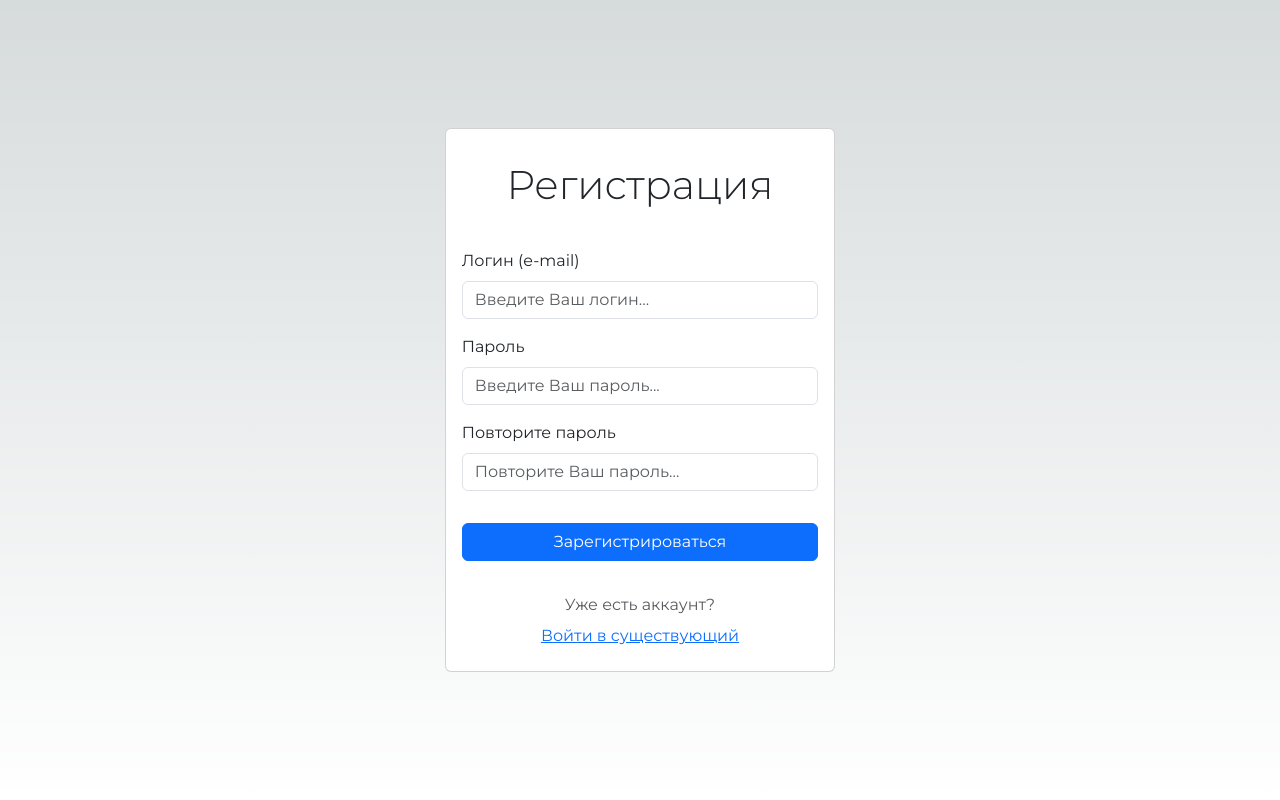
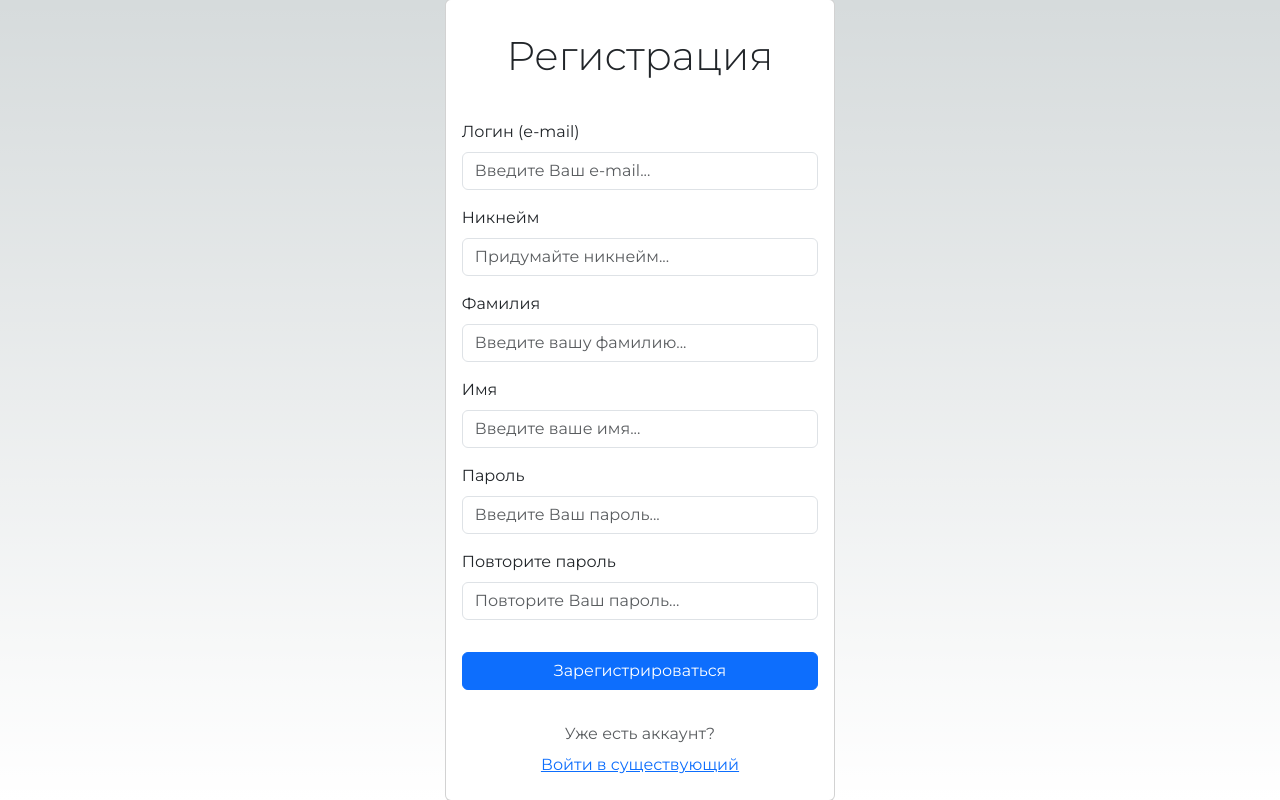
Before and after one commit to TeamHSE/study-platform, a Next.js app in the folder frontend/src/: page /auth/register in a window 1280 px wide. Built offline with nearby package versions, Linux system fonts and the light colour scheme; no server answers.

Commit message:
fix(register): additional user fields in registration

```diff
--- a/frontend/src/components/auth/Register.tsx
+++ b/frontend/src/components/auth/Register.tsx
@@ -10,7 +10,7 @@ import { toast } from "sonner";
 import { Button, Card, Container, Form } from "react-bootstrap";
 import { LOGIN_PAGE } from "@/constants/pages-url.constants";
 import { authService } from "@/services/auth.service";
-import { emailRegex, matchPasswords } from "@/utils";
+import { emailRegex, generalRegex, lettersRegex, matchPasswords } from "@/utils";
 
 export function Register() {
   const { register, handleSubmit, reset, formState: { errors } } = useForm<IRegisterForm>({
@@ -51,7 +51,7 @@ export function Register() {
           <Form onSubmit={ handleSubmit(onSubmit) }>
             <Form.Group className="mb-3" controlId="formLogin">
               <Form.Label>Логин (e-mail)</Form.Label>
-              <Form.Control type="text" placeholder="Введите Ваш логин..."
+              <Form.Control type="text" placeholder="Введите Ваш e-mail..."
                             isInvalid={ !!errors.email }
                             {
                               ...register("email",
@@ -70,6 +70,69 @@ export function Register() {
               </Form.Control.Feedback>
             </Form.Group>
 
+            <Form.Group className="mb-3" controlId="formUsername">
+              <Form.Label>Никнейм</Form.Label>
+              <Form.Control type="text" placeholder="Придумайте никнейм..."
+                            isInvalid={ !!errors.username }
+                            {
+                              ...register("username",
+                                {
+                                  required: "Введите, пожалуйста, никнейм",
+                                  minLength: { value: 3, message: "Введите не менее 3 символов" },
+                                  maxLength: { value: 100, message: "Введите не более 100 символов" },
+                                  pattern: {
+                                    value: generalRegex,
+                                    message: "Разрешены латинские буквы и некоторые другие символы"
+                                  }
+                                })
+                            } />
+              <Form.Control.Feedback type="invalid">
+                { errors.username && errors.username.message }
+              </Form.Control.Feedback>
+            </Form.Group>
+
+            <Form.Group className="mb-3" controlId="formLastName">
+              <Form.Label>Фамилия</Form.Label>
+              <Form.Control type="text" placeholder="Введите вашу фамилию..."
+                            isInvalid={ !!errors.lastName }
+                            {
+                              ...register("lastName",
+                                {
+                                  required: "Введите, пожалуйста, фамилию",
+                                  minLength: { value: 3, message: "Введите не менее 3 символов" },
+                                  maxLength: { value: 100, message: "Введите не более 100 символов" },
+                                  pattern: {
+                                    value: lettersRegex,
+                                    message: "Введите только буквы"
+                                  }
+                                })
+                            } />
+              <Form.Control.Feedback type="invalid">
+                { errors.lastName && errors.lastName.message }
+              </Form.Control.Feedback>
+            </Form.Group>
+
+            <Form.Group className="mb-3" controlId="formFirstName">
+              <Form.Label>Имя</Form.Label>
+              <Form.Control type="text" placeholder="Введите ваше имя..."
+                            isInvalid={ !!errors.firstName }
+                            {
+                              ...register("firstName",
+                                {
+                                  required: "Введите, пожалуйста, имя",
+                                  minLength: { value: 3, message: "Введите не менее 3 символов" },
+                                  maxLength: { value: 100, message: "Введите не более 100 символов" },
+                                  pattern: {
+                                    value: lettersRegex,
+                                    message: "Введите только буквы"
+                                  }
+                                })
+                            } />
+              <Form.Control.Feedback type="invalid">
+                { errors.firstName && errors.firstName.message }
+              </Form.Control.Feedback>
+            </Form.Group>
+
             <Form.Group className="mb-3" controlId="formPassword">
               <Form.Label>Пароль</Form.Label>
               <Form.Control type="password" placeholder="Введите Ваш пароль..."
@@ -81,7 +144,7 @@ export function Register() {
                                   minLength: { value: 3, message: "Введите не менее 3 символов" },
                                   maxLength: { value: 100, message: "Введите не более 100 символов" },
                                   pattern: {
-                                    value: /^[a-zA-Z0-9._%+-@$*#]+$/,
+                                    value: generalRegex,
                                     message: "Введите корректные символы"
                                   }
                                 })
@@ -102,7 +165,7 @@ export function Register() {
                                   minLength: { value: 3, message: "Введите не менее 3 символов" },
                                   maxLength: { value: 100, message: "Введите не более 100 символов" },
                                   pattern: {
-                                    value: /^[a-zA-Z0-9._%+-@$*#]+$/,
+                                    value: generalRegex,
                                     message: "Введите корректные символы"
                                   },
                                   validate: (confirmPass, formValues) => {
--- a/frontend/src/services/auth.service.ts
+++ b/frontend/src/services/auth.service.ts
@@ -1,24 +1,28 @@
-import { IAuthForm, IAuthResponse } from "@/types/auth.types";
+import { IAuthForm, IAuthResponse, IRegisterForm } from "@/types/auth.types";
 import { removeFromStorage, saveTokenStorage } from "./auth-token.service";
 import { http, httpUnauthorized } from "@/http-client";
-import { isAxiosError } from "axios";
+import { AxiosError, isAxiosError } from "axios";
 
 const unknownErrorMsg = "Возникла непредвиденная ошибка, мы уже работаем над этим";
 
 export const authService = {
-  async register(form: IAuthForm): Promise<string | null> {
+  async register(form: IRegisterForm): Promise<string | null> {
     try {
       await httpUnauthorized.post("/auth/register",
         {
           "login": form.email,
-          "password": form.password
+          "username": form.username,
+          "password": form.password,
+          "lastName": form.lastName,
+          "firstName": form.lastName
         });
 
       return null;
-    } catch (error: any) {
-      if (!isAxiosError(error)) {
+    } catch (err: any) {
+      if (!isAxiosError(err)) {
         return unknownErrorMsg;
       }
+      let error = (<AxiosError> err);
       if (error.code === "ECONNABORTED") {
         return "Время ожидания истекло, попробуйте еще раз";
       }
@@ -29,7 +33,7 @@ export const authService = {
         return "Пароль слишком прост";
       }
       if (error.response?.status === 422) {
-        return "Ошибки валидации";
+        return "Ошибки валидации\n" + error.response.data;
       }
 
       return unknownErrorMsg;
--- a/frontend/src/types/auth.types.ts
+++ b/frontend/src/types/auth.types.ts
@@ -5,6 +5,9 @@ export interface IAuthForm {
 
 export interface IRegisterForm extends IAuthForm {
   confirmPassword: string;
+  username: string,
+  lastName: string,
+  firstName: string
 }
 
 export interface IUser extends IUserId {
@@ -28,8 +31,7 @@ export interface IUserId {
 export const getFullName = (user: IUser) => user.firstName + " " + user.lastName;
 
 export interface IAuthResponse {
-  accessToken: string;
-  user: IUser;
+  token: string;
 }
 
 export type TypeUserForm = Omit<IUser, "id" | "role"> & { password?: string }
--- a/frontend/src/utils.ts
+++ b/frontend/src/utils.ts
@@ -1,4 +1,7 @@
 export const emailRegex = /^[\w-.]+@([\w-]+\.)+[\w-]{2,4}$/;
+export const generalRegex = /^[a-zA-Z0-9._%+-@$*#]+$/;
+
+export const lettersRegex = /^[A-Za-zА-Яа-я]+$/;
 
 export const matchPasswords = (password: string, confirmPassword: string): boolean => {
   return password === confirmPassword;
```
